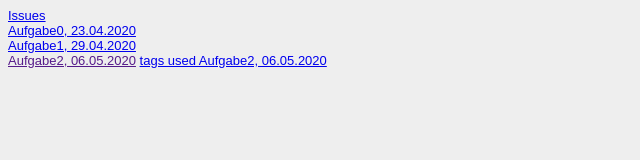
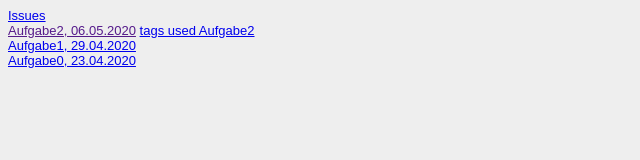
Before and after one commit to carolinbng/GIS_SS_20, a plain HTML site: page Steckbrief/steckbrief.htm in a window 1280 px wide. Shown: the whole page, without its empty margins (0-640 px from the left). Drawn offline with Linux system fonts and the light colour scheme.

Commit message:
aktualisiert

```diff
--- a/Steckbrief/steckbrief.htm
+++ b/Steckbrief/steckbrief.htm
@@ -15,12 +15,12 @@ body {
 	<!-- Hier die Links zu den gelösten Aufgaben einstellen, aktuelle oben, alte stehen lassen! Format: Aufgabe, Datum -->
 <a href="https://github.com/carolinbng/GIS_SS_20/issues/index.html" target="_blank" >Issues </a>
 <br>
-<a href="https://carolinbng.github.io/GIS_SS_20/Aufgabe0/index.html" target="_blank">Aufgabe0, 23.04.2020</a>
+<a href="" target="_blank">Aufgabe2, 06.05.2020</a>
+<a href="https://carolinbng.github.io/GIS_SS_20/Aufgabe2/tags%20used/index.html" target="_blank">tags used Aufgabe2</a>
 <br>
 <a href="https://carolinbng.github.io/GIS_SS_20/Aufgabe1/index.html" target="_blank">Aufgabe1, 29.04.2020</a>
 <br>
-<a href="" target="_blank">Aufgabe2, 06.05.2020</a>
-<a href="https://carolinbng.github.io/GIS_SS_20/Aufgabe2/tags%20used/index.html" target="_blank">tags used Aufgabe2, 06.05.2020</a>
+<a href="https://carolinbng.github.io/GIS_SS_20/Aufgabe0/index.html" target="_blank">Aufgabe0, 23.04.2020</a>
 <br>
 </body>
 </html>
```
